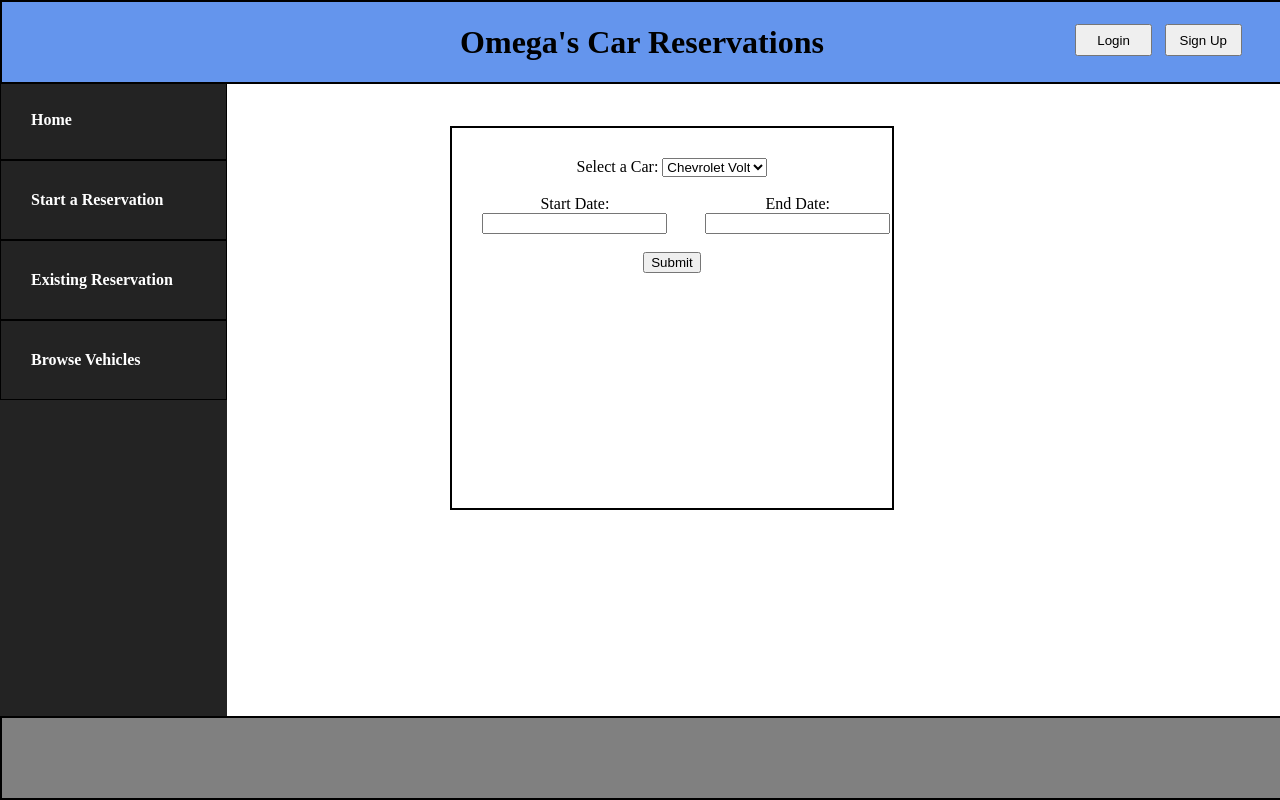
After one commit to Cicciarelli/omega-soen341projectW2024, a Django app: template templates/luxuryReservation.html in a window 1280 px wide. The commit adds this page. Run offline with Django 3.2, Linux system fonts and the light colour scheme; the template is opened without the code that fills it, so the values that code supplies are empty; some libraries are stand-ins or nearby versions.

Commit message:
reservation pages for car types

```diff
--- a/templates/Style.css
+++ b/templates/Style.css
@@ -166,3 +166,21 @@ background-color: aquamarine;
   .carClassContainer{
     display: flex;
   }
+
+  .reservationForm{
+    border: 2px solid black;
+    margin-left: 35%;
+    margin-top: 10%;
+    width: 30%;
+    height: 40vh;
+    text-align: center;
+    padding: 30px;
+  }
+
+  .reservationDates{
+    display: flex;
+  }
+
+  .endDate{
+    margin-left: 10%;
+  }
--- /dev/null
+++ b/templates/luxuryReservation.html
@@ -0,0 +1,66 @@
+<!DOCTYPE html>
+<html lang="en">
+  <head>
+    <meta charset="UTF-8">
+    <title>Home</title>
+    <!-- {% load static %} -->
+    <link rel="stylesheet" type="text/css" href="Style.css">
+  </head>
+  <body>
+    <header>
+      <div class="headerContainer">
+        <h1>Omega's Car Reservations</h1>
+      </div>
+      <a href="{% url 'login' %}"><button class="logInButton">Login</button></a>
+      <a href="{% url 'signup' %}"><button class="signUpButton">Sign Up</button></a>
+    </header>
+    <div class="sideMenu">
+      <ul>
+          <li><a href="{% url 'home' %}">Home</a></li>
+          <li><a href="startAReservation.html">Start a Reservation</a></li>
+          <li><a href="existingReservation.html">Existing Reservation</a></li>
+          <li><a href="browseVehicles.html">Browse Vehicles</a></li>
+      </ul>
+    </div>
+    <div class="reservationForm">
+        <form action="#" method="post">
+            <!-- {% csrf_token %} -->
+            <label for="car">Select a Car:</label>
+            <select id="economyCarDropdown" name="economyCarDropdown">
+                <option value="chevroletVolt">Chevrolet Volt</option>
+                <option value="toyotaPrius">Toyota Prius</option>
+                <option value="kiaNiro">Kia Niro</option>
+                <option value="hondaCivic">Honda Civic</option>
+            </select>
+            <br><br>
+            <div class="reservationDates">
+                <div>
+                    <label for="start_date">Start Date:</label>
+                    <input type="text" id="start_date" name="start_date">
+                </div>
+                <div class="endDate">
+                    <label for="end_date">End Date:</label>
+                    <input type="text" id="end_date" name="end_date">
+                </div>
+            </div>
+            <br>
+            <button type="submit">Submit</button>
+        </form>
+    </div>
+    <script src="https://cdnjs.cloudflare.com/ajax/libs/jquery/3.6.0/jquery.min.js"></script>
+    <script src="https://cdnjs.cloudflare.com/ajax/libs/jqueryui/1.12.1/jquery-ui.min.js"></script>
+    <script>
+        $(function() {
+            $("#start_date").datepicker();
+            $("#end_date").datepicker();
+        });
+    </script>
+    <footer>
+      <div class="footerContainer">
+          <table id="footerTable">
+
+          </table>
+      </div>
+   </footer>
+  </body>
+</html>
--- a/templates/startReservation.html
+++ b/templates/startReservation.html
@@ -31,11 +31,11 @@
         <a href=""><button class="viewEconomyCars">View cars</button></a>
       </div>
       <div class="luxuryCars">
-        <a href="economyReservation.html" class="economyLink">Luxury</a>
+        <a href="luxuryReservation.html" class="economyLink">Luxury</a>
         <p class="luxuryChoices">Audi A4 or similar</p>
         <img src="audia4.jpg" alt="Picture of the Audi A4" height="300" width="300">
         <br>
-        <a href=""><button class="viewluxuryCars">View cars</button></a>
+        <a href="luxuryReservation.html"><button class="viewluxuryCars">View cars</button></a>
       </div>
       <div class="convertibleCars">
         <a href="economyReservation.html" class="convertibleLink">Convertible</a>
```
Also changed, not shown: templates/economyReservation.html (added, +66 -0 lines).
